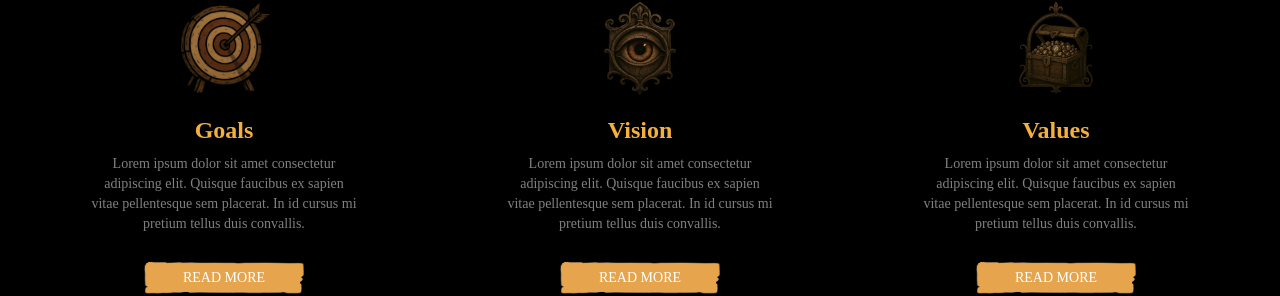
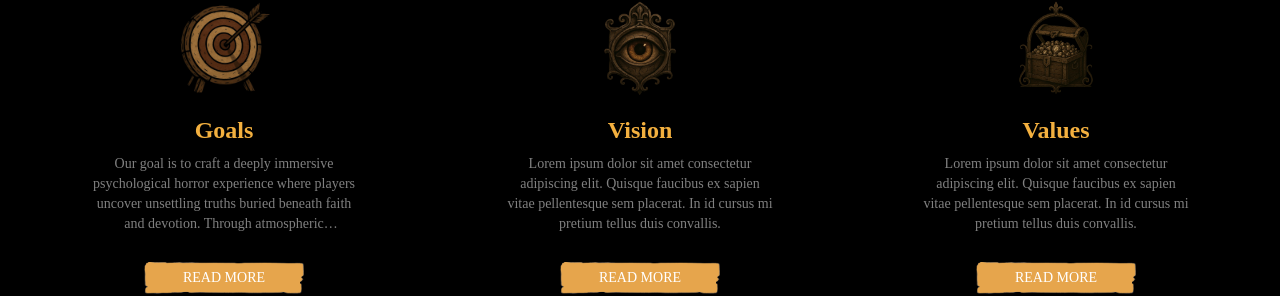
Before and after one commit to Endorze/Yahwehs-Creations, a Next.js app: page /aboutus in a window 1280 px wide. Shown: the part 1100-1396 px from the top of the page. Built offline with nearby package versions, Linux system fonts and the light colour scheme; a web font is replaced by a local one.

Commit message:
changed the text

```diff
--- a/src/app/components/AboutSection/AboutSection.tsx
+++ b/src/app/components/AboutSection/AboutSection.tsx
@@ -6,7 +6,7 @@ const sections = [
   {
     title: "Goals",
     description:
-      "Lorem ipsum dolor sit amet consectetur adipiscing elit. Quisque faucibus ex sapien vitae pellentesque sem placerat. In id cursus mi pretium tellus duis convallis.",
+      "Our goal is to craft a deeply immersive psychological horror experience where players uncover unsettling truths buried beneath faith and devotion. Through atmospheric storytelling, symbolic environments, and morally complex choices, we aim to draw players into a descent that challenges both their survival instincts and their understanding of what it means to be saved.",
     image: "/images/values/goals.png",
     href: "/blog#faq",
   },
```
